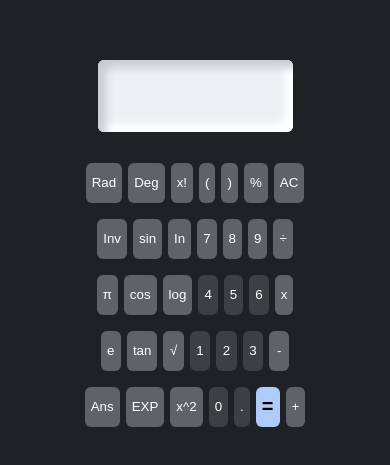
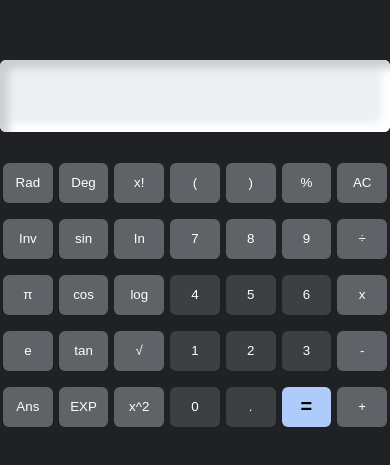
Before and after one commit to Zainjaved96/calculator-js, a plain HTML site: page index.html in a window 390 px wide. Shown: the part 177-642 px from the top of the page. Drawn offline with Linux system fonts and the light colour scheme.

Commit message:
Fixed Resposiveness

```diff
--- a/index.css
+++ b/index.css
@@ -86,3 +86,15 @@ button:hover {
 .enabled {
     background-color:#313233 ;
 }
+
+
+@media (max-width:720px) {
+
+    body {
+        width: 100%;
+    }
+    .calculator {
+        margin: 0 10px;
+        width: 100%;
+    }
+}
```
